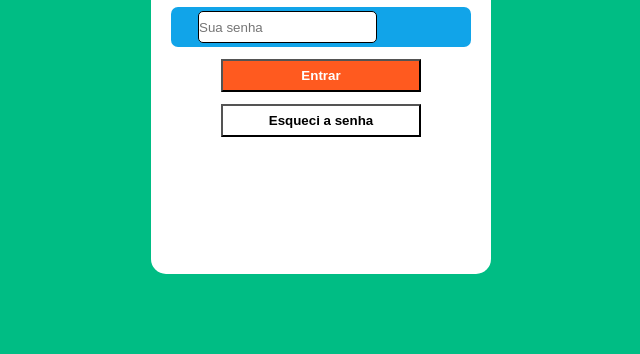
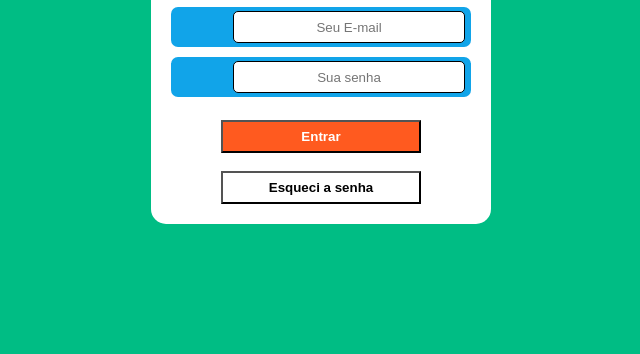
Before and after one commit to JoaoVictorKarline/projeto-login, a plain HTML site: page index.html in a window 1280 px wide. Shown: the part 446-800 px from the top of the page, without its empty margins (319-959 px from the left). Drawn offline with Linux system fonts and the light colour scheme.

Commit message:
versao001att

```diff
--- a/estilos/style.css
+++ b/estilos/style.css
@@ -16,7 +16,7 @@ body{
 main{
     position: absolute;
     width: 300px;
-    height: 600px;
+    height: 500px;
     background-color: white;
     padding: 20px;
     border-radius: 15px;
@@ -54,8 +54,10 @@ p{
 }
 
 .dados{
+    display: inline-block;
     background-color: rgb(17, 164, 233);
     height: 20px;
+    width: 280px;
     padding: 10px;
     margin-bottom: 10px;
     text-align: center;
@@ -63,22 +65,26 @@ p{
 }
 
 #iemail{
-    display: block;
-    margin-left: 17px;
+    display: inline-block;
+    text-align: center;
+    margin-left: 52px;
     margin-top: -6px;
     margin-bottom: 8px;
     height: 30px;
+    width: 230px;
     border-radius: 5px;
     border: 1px solid black;
 
 }
 
 #isenha{
-    display: block;
-    margin-left: 17px;
+    display: inline-block;
+    text-align: center;
+    margin-left: 52px;
     margin-top: -6px;
     margin-bottom: 8px;
     height: 30px;
+    width: 230px;
     border-radius: 5px;
     border: 1px solid black;
 }
@@ -87,7 +93,7 @@ p{
     display: block;
     margin: auto;
     margin-bottom: 12px;
-    margin-top: 12px;
+    margin-top: 13px;
     padding: 7px;
     width: 200px;
     background-color: rgba(255, 79, 15, 0.932);
@@ -104,7 +110,7 @@ p{
     display: block;
     margin: auto;
     margin-bottom: 12px;
-    margin-top: 12px;
+    margin-top: 18px;
     padding: 7px;
     width: 200px;
     background-color: white;
```
